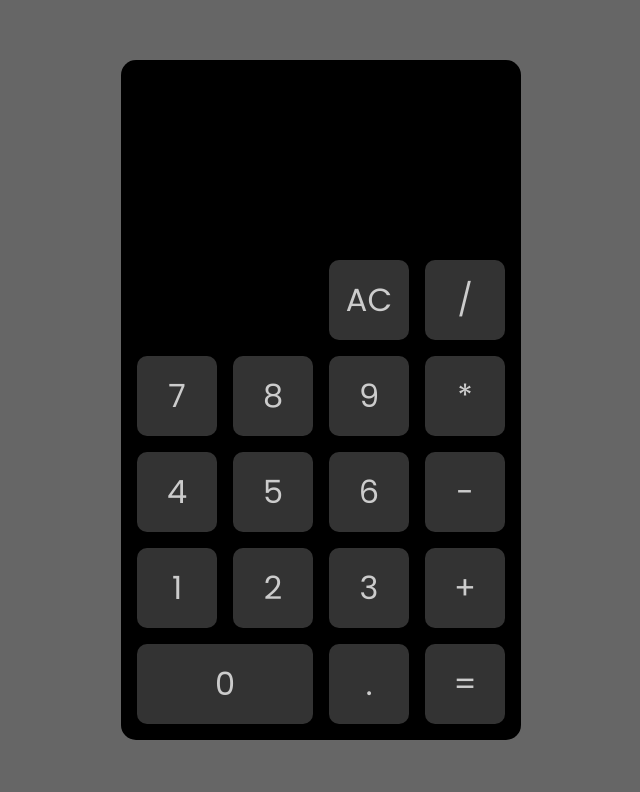
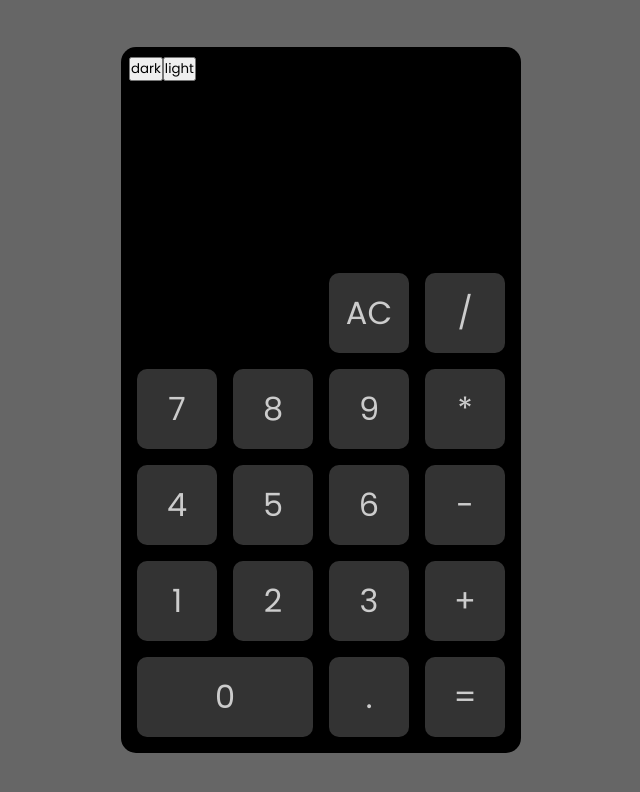
Before and after one commit to MatheusFellipi/calculatora-Reactjs, a React (Create React App) app: page / in a window 1280 px wide. Shown: the top 792 px of the page, without its empty margins (319-959 px from the left). Built offline with nearby package versions, Linux system fonts and the light colour scheme.

Commit message:
Craindo a funcao de trova de thema

```diff
--- a/src/page/Landing/index.tsx
+++ b/src/page/Landing/index.tsx
@@ -3,11 +3,14 @@ import { Buttons } from "../../components/Buttons";
 import { ButtonsContainer, Calculador, Container, Display } from "./styles";
 
 import * as math from "mathjs";
+import { useTheme } from "../../Context/themes";
 
 const number = [7, 8, 9, 4, 5, 6, 1, 2, 3, 0];
 const operator = ["*", "/", "+", ".", "-"];
 
 export default function Index() {
+  const { setTheme } = useTheme();
+
   const [input, setInput] = useState("");
   const [result, setResult] = useState("");
 
@@ -42,6 +45,23 @@ export default function Index() {
   return (
     <Container>
       <Calculador>
+        <div>
+          <button
+            onClick={() => {
+              setTheme("dark");
+            }}
+          >
+            dark
+          </button>
+          <button
+            onClick={() => {
+              setTheme("light");
+            }}
+          >
+            light
+          </button>
+        </div>
+
         <Display>
           <p>{input}</p>
           {result !== "" ? <p className="result">{result}</p> : ""}
```
